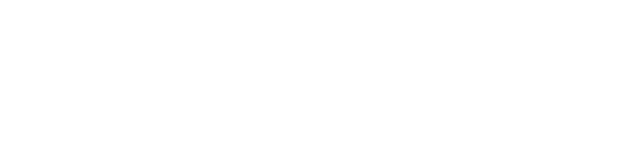
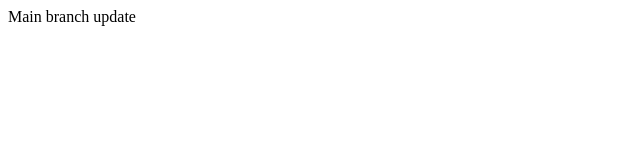
Before and after one commit to maksimka33/Git---GitHub, a plain HTML site: page index.html in a window 1280 px wide. Shown: the whole page, without its empty margins (0-640 px from the left). Drawn offline with Linux system fonts and the light colour scheme.

Commit message:
Main branch update

```diff
--- a/index.html
+++ b/index.html
@@ -4,12 +4,11 @@
 <head>
    <meta charset="UTF-8">
    <meta http-equiv="X-UA-Compatible" content="IE=edge">
-   <meta name="viewport" content="width=, initial-scale=1.0">
    <title>Document</title>
 </head>
 
 <body>
-
+   Main branch update
 </body>
 
 </html>
```
